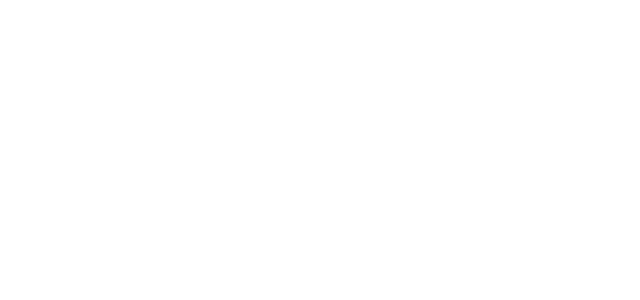
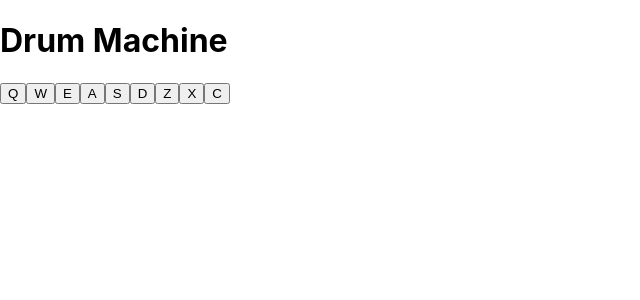
Before and after one commit to MaryAngelique/Drum-Machine, a React (Create React App) app in the folder drum-machine/: page / in a window 1280 px wide. Shown: the top 300 px of the page, without its empty margins (0-640 px from the left). Built offline with nearby package versions, Linux system fonts and the light colour scheme.

Commit message:
Implemented drum eleements such as divs containing keytriggers button

```diff
--- a/drum-machine/src/App.tsx
+++ b/drum-machine/src/App.tsx
@@ -67,7 +67,13 @@ function App() {
 
     return (
         <div className="container" id="drum-machine" onKeyDown={playAudio}>
-
+            <h1>Drum Machine</h1>
+            <div className="whole-drum">
+                {audioClips.map((clip) => (
+                  < Drum audioClip={clip} key={clip.keyTrigger} />
+                ))}
+            </div>
+            <div id="display"></div>
         </div>
     );
 }
```
